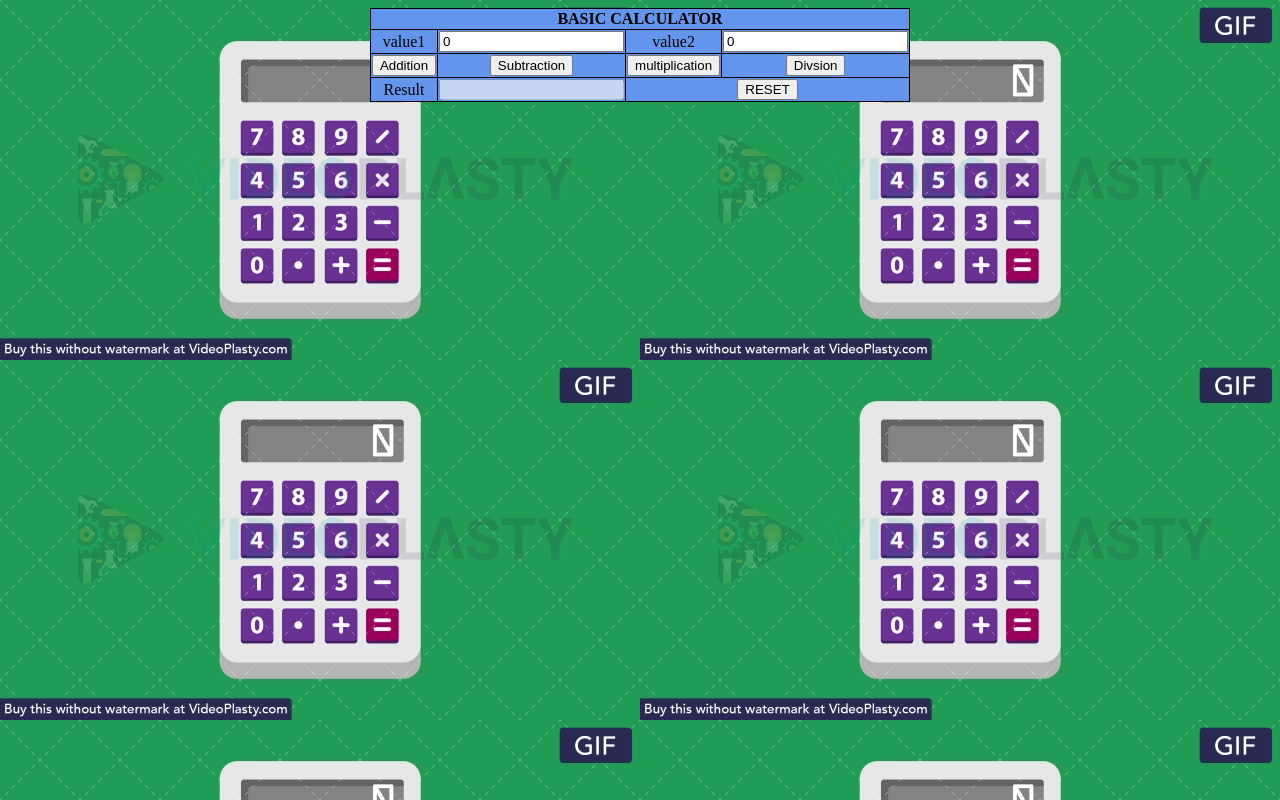
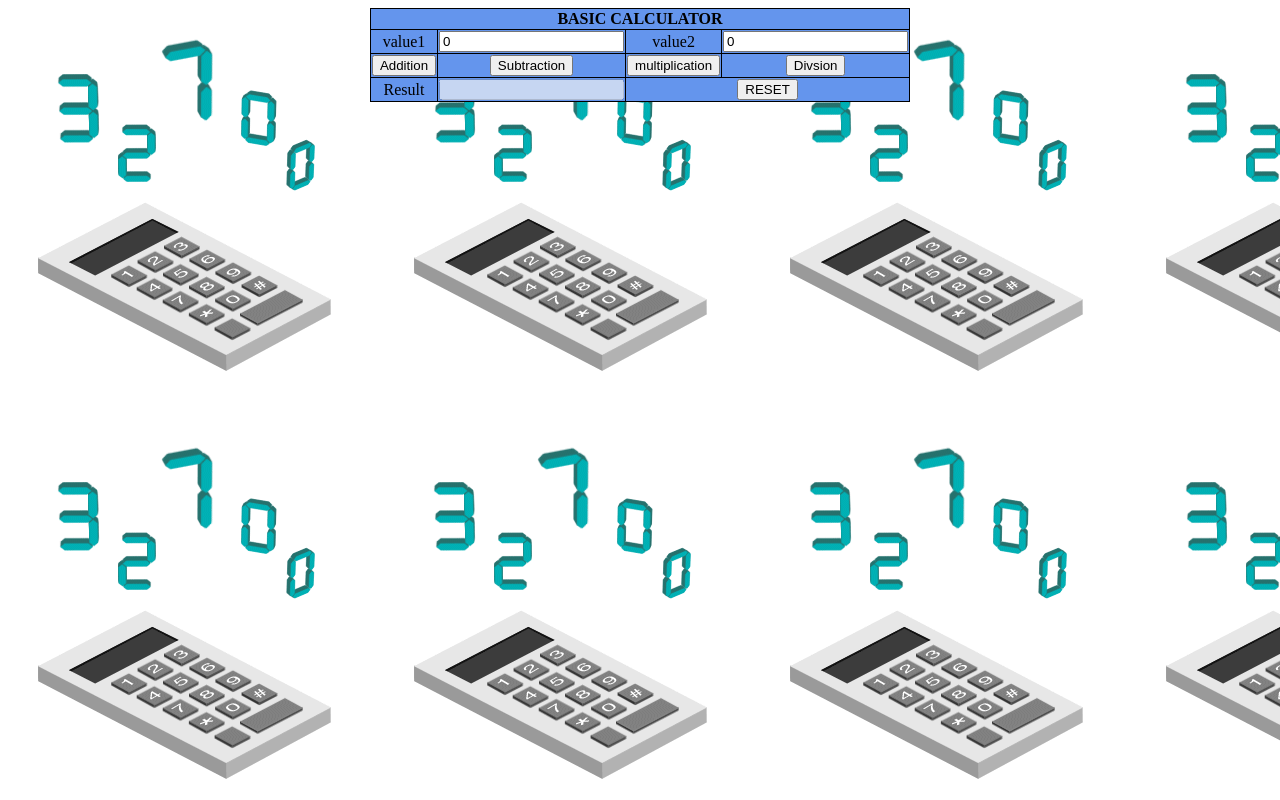
Before and after one commit to AbdulFaiz123/WEB_PROGRAMMING, a plain HTML site: page index.html in a window 1280 px wide. Drawn offline with Linux system fonts and the light colour scheme.

Commit message:
docs:feat

```diff
--- a/index.html
+++ b/index.html
@@ -23,7 +23,7 @@
             text-align: left;
         }
         body{
-             background-image: url('calculator.png');
+             background-image: url('cal.png');
 
         }
     </style>
```
Also changed, not shown: cal.png (added).
